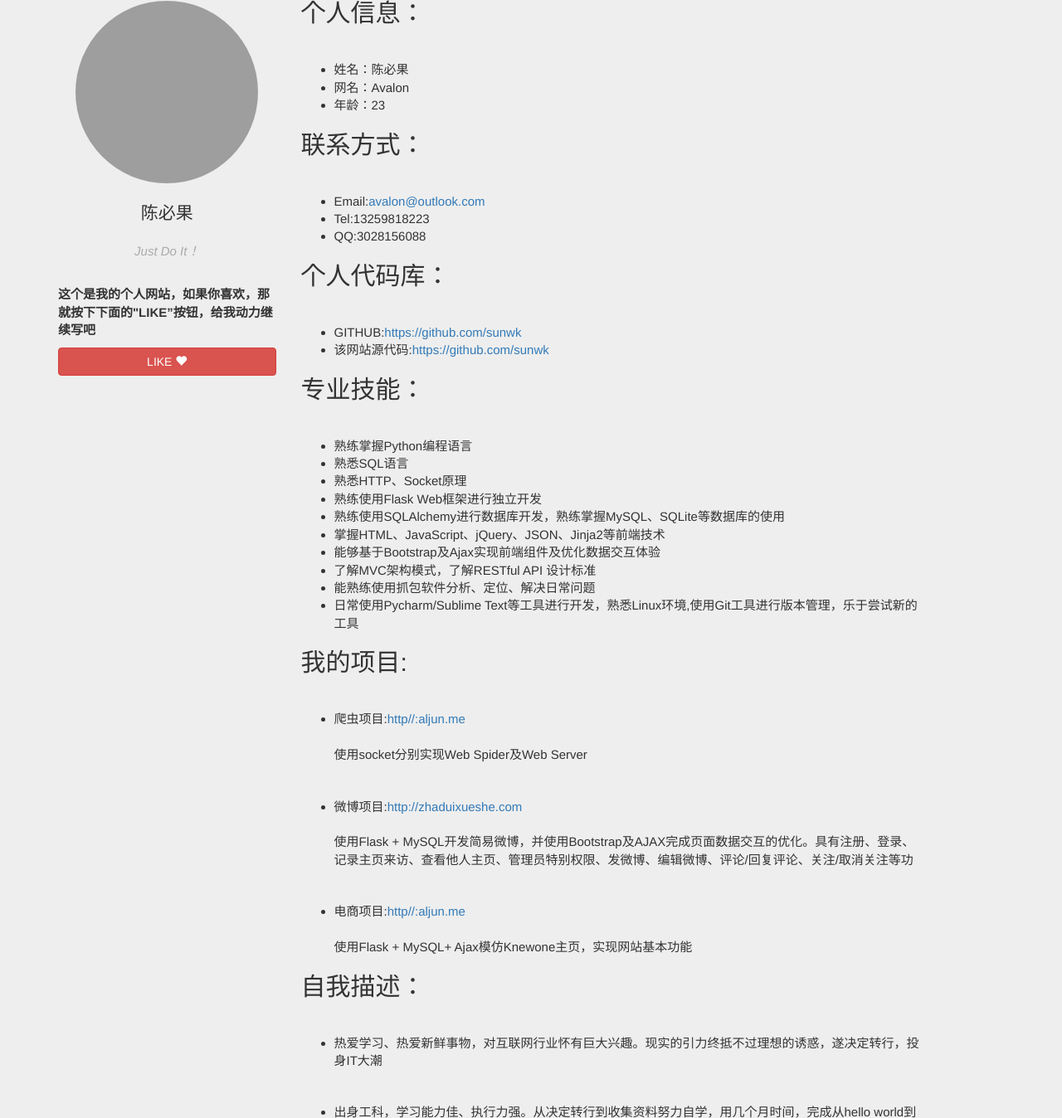
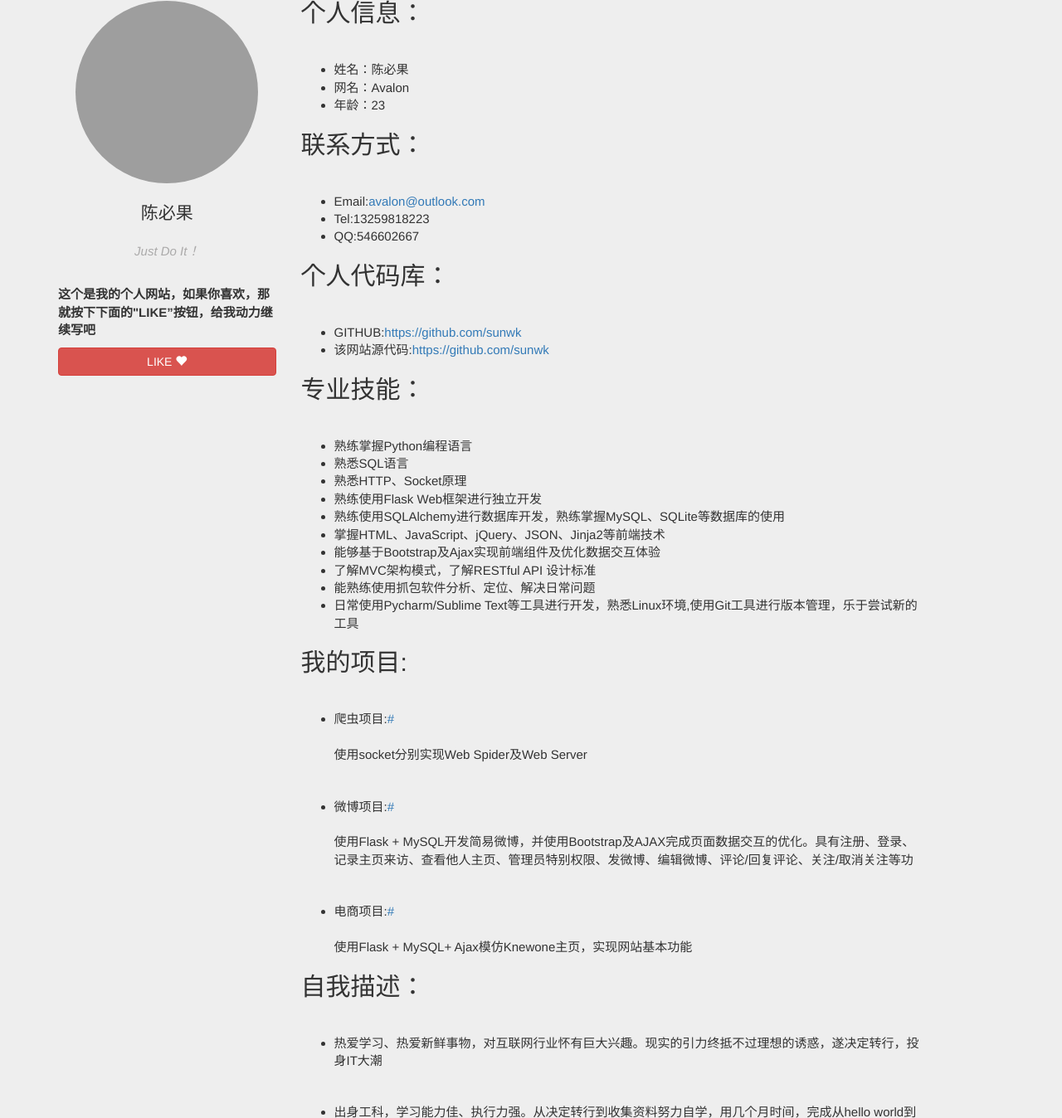
Before and after one commit to sunwk/my_blog, a Flask app: template templates/aboutme.html in a window 1280 px wide. Shown: the part 85-1433 px from the top of the page at 83% size. Run offline with Flask 2, Linux system fonts and the light colour scheme; the template is opened without the code that fills it, so the values that code supplies are empty; some libraries are stand-ins or nearby versions; grey boxes are pictures that could not be loaded.

Commit message:
页面调整完，向前翻页刚开始

```diff
--- a/templates/aboutme.html
+++ b/templates/aboutme.html
@@ -128,7 +128,7 @@
                             <ul>
                                 <li>Email:<a href="#">avalon@outlook.com</a></li>
                                 <li>Tel:13259818223</li>
-                                <li>QQ:3028156088</li>
+                                <li>QQ:546602667</li>
                             </ul>
                             <h3>个人代码库：</h3>
                             <hr>
@@ -154,12 +154,12 @@
                             <h3>我的项目: </h3>
                             <hr>
                             <ul>
-                                <li>爬虫项目:<a href="http://aljun.me">http//:aljun.me</a><br><br>
+                                <li>爬虫项目:<a href="#">#</a><br><br>
                                     使用socket分别实现Web Spider及Web Server</li>
                                 <hr>
-                                <li>微博项目:<a href="http://zhaduixueshe.com">http://zhaduixueshe.com</a><br><br>使用Flask + MySQL开发简易微博，并使用Bootstrap及AJAX完成页面数据交互的优化。具有注册、登录、记录主页来访、查看他人主页、管理员特别权限、发微博、编辑微博、评论/回复评论、关注/取消关注等功</li>
+                                <li>微博项目:<a href="#">#</a><br><br>使用Flask + MySQL开发简易微博，并使用Bootstrap及AJAX完成页面数据交互的优化。具有注册、登录、记录主页来访、查看他人主页、管理员特别权限、发微博、编辑微博、评论/回复评论、关注/取消关注等功</li>
                                 <hr>
-                                <li>电商项目:<a href="http://aljun.me">http//:aljun.me</a><br><br>使用Flask + MySQL+ Ajax模仿Knewone主页，实现网站基本功能</li>
+                                <li>电商项目:<a href="#">#</a><br><br>使用Flask + MySQL+ Ajax模仿Knewone主页，实现网站基本功能</li>
                             </ul>
                             <h3>自我描述：</h3>
                             <hr>
@@ -194,9 +194,8 @@
                                 <p class="text-right"><em>——Miyazono Kaori</em> &nbsp &nbsp &nbsp</p>
                             </blockquote>
                             <hr>
-                            <p>我想感谢 <strong>BIG SEAN,KANYE WEST</strong><strong>和 JUSTIN
-                                BIEBER,ONEREPUBLIC,COLDPLAY </strong>，感谢他们的歌曲陪伴了我走过一个个敲键盘的夜晚。</p>
-                            <img src="http://7xlen8.com1.z0.glb.clouddn.com/kanye3.jpg" alt="pic"
+                            <p>我想感谢 <strong>F.F.Chopin,Franz Liszt</strong>，大师的音乐陪伴了我走过一个个敲键盘的夜晚。</p>
+                            <img src="../static/img/01.jpg" alt="pic"
                                  class="img-responsive">
                             <hr>
                             <p class="lead">这是我的个人网站，如果你觉得它很有趣，或者内容对你很有帮助，可以qq联系我，请我喝杯茶。</p>
```
Also changed, not shown: templates/index.html (+22 -0 lines).
